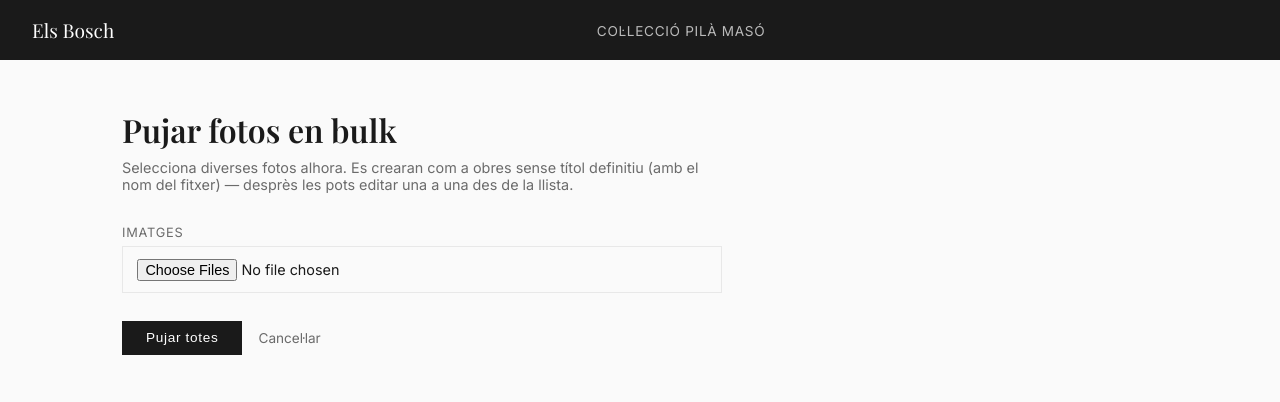
After one commit to infoholcat-dot/els-bosch-web, a FastAPI app: template templates/admin_obra_bulk.html in a window 1280 px wide. The commit adds this page. Shown: the top 402 px of the page. Run offline with FastAPI, Linux system fonts and the light colour scheme; the template is opened without the code that fills it, so the values that code supplies are empty; some web fonts are replaced.

Commit message:
Afegir pujada de fotos en bulk a la galeria

```diff
--- a/static/css/style.css
+++ b/static/css/style.css
@@ -82,6 +82,7 @@ nav { background: var(--negre); color: white; padding: 0 2rem; height: 60px; dis
 .admin-form input, .admin-form textarea, .admin-form select { padding: 0.7rem 0.9rem; border: 1px solid var(--gris-clar); font-family: 'Inter', sans-serif; font-size: 0.9rem; color: var(--negre); width: 100%; }
 .admin-form input:focus, .admin-form textarea:focus { outline: none; border-color: var(--negre); }
 .admin-form-accions { display: flex; gap: 1rem; align-items: center; margin-top: 0.5rem; }
+.admin-bulk-nota { color: var(--gris); font-size: 0.9rem; max-width: 600px; margin-top: 0.5rem; }
 .admin-form-accions a { color: var(--gris); text-decoration: none; font-size: 0.85rem; }
 
 @media (max-width: 900px) {
--- a/templates/admin.html
+++ b/templates/admin.html
@@ -4,7 +4,10 @@
 <div class="admin-container">
   <div class="admin-cap">
     <h1>Administració</h1>
-    <a href="/admin/obra/nova" class="btn-primary">+ Nova obra</a>
+    <div style="display:flex;gap:0.75rem">
+      <a href="/admin/obra/nova" class="btn-primary">+ Nova obra</a>
+      <a href="/admin/obra/bulk" class="btn-primary">+ Pujar fotos en bulk</a>
+    </div>
   </div>
 
   <h2>Obres ({{ paintings|length }})</h2>
--- /dev/null
+++ b/templates/admin_obra_bulk.html
@@ -0,0 +1,17 @@
+{% extends "base.html" %}
+{% block title %}Pujar fotos · Els Bosch{% endblock %}
+{% block content %}
+<div class="admin-container">
+  <h1>Pujar fotos en bulk</h1>
+  <p class="admin-bulk-nota">Selecciona diverses fotos alhora. Es crearan com a obres sense títol definitiu (amb el nom del fitxer) — desprès les pots editar una a una des de la llista.</p>
+  <form method="post" enctype="multipart/form-data" class="admin-form">
+    <label>Imatges
+      <input type="file" name="images" accept="image/*" multiple required />
+    </label>
+    <div class="admin-form-accions">
+      <button type="submit" class="btn-primary">Pujar totes</button>
+      <a href="/admin">Cancel·lar</a>
+    </div>
+  </form>
+</div>
+{% endblock %}
```
Also changed, not shown: routers/admin.py (+23 -0 lines).
